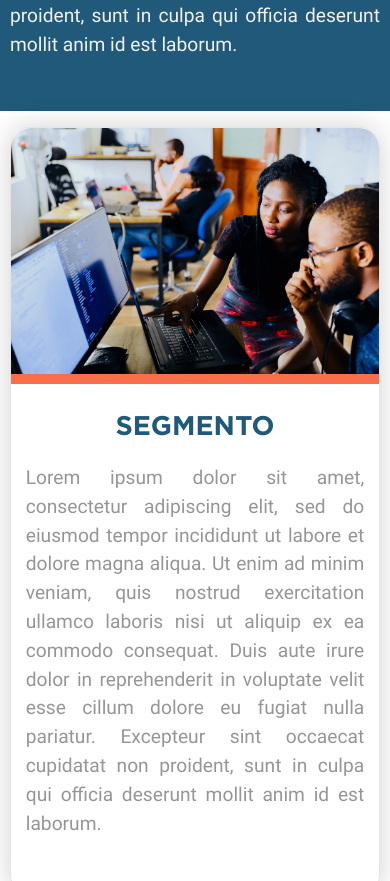
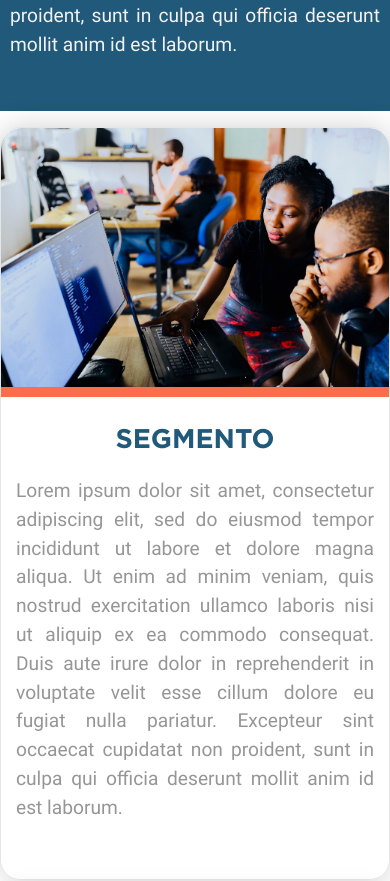
Before and after one commit to alexherlanda/amd-webapp, a React (Create React App) app: page /test in a window 390 px wide. Shown: the part 800-1681 px from the top of the page. Built offline with nearby package versions, Linux system fonts and the light colour scheme.

Commit message:
Fix: fix styles to segment section  on mobile version

```diff
--- a/src/components/Section/Section.css
+++ b/src/components/Section/Section.css
@@ -126,6 +126,16 @@
     padding: 10px !important;
     width: 100%;
   }
+  .section-mobile {
+    width: 100%;
+  }
+  .section-mobile .subtitle {
+    margin: 1rem;
+    margin-bottom: 5rem;
+  }
+  .section-mobile .teammember__container {
+    margin-bottom: 5rem;
+  }
   .section__line {
     border: none;
     padding: 0 !important;
```
